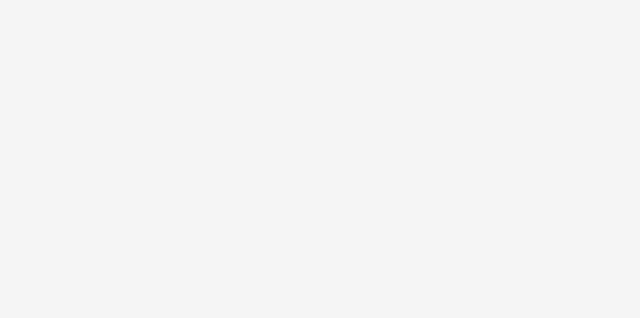
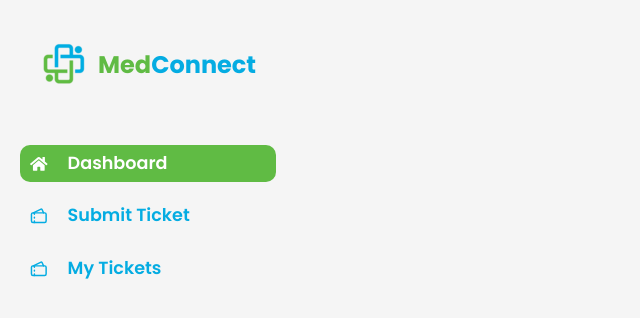
Before and after one commit to lesnaeve/BHSMC_MedConnect, a React (Vite) app: page /employee/dashboard in a window 1280 px wide. Shown: the top 318 px of the page, without its empty margins (0-640 px from the left). Built offline with nearby package versions, Linux system fonts and the light colour scheme.

Commit message:
employee ui 30%

```diff
--- a/src/App.jsx
+++ b/src/App.jsx
@@ -8,6 +8,8 @@ import Admin_Reports from './assets/pages/Admin/Admin_Reports';
 import Admin_Announcements from './assets/pages/Admin/Admin_Announcements';
 import Admin_FAQsManagement from './assets/pages/Admin/Admin_FAQsManagement';
 import Employee_Dashboard from './assets/pages/Employee/Employee_Dashboard';
+import Employee_MyTickets from './assets/pages/Employee/Employee_MyTickets';
+import Employee_SubmitTicket from './assets/pages/Employee/Employee_SubmitTicket';
 
 const App = () => {
   return (
@@ -21,6 +23,8 @@ const App = () => {
       <Route path="/admin/announcements" element={<Admin_Announcements />} />
       <Route path="/admin/faqs_management" element={<Admin_FAQsManagement />} />
       <Route path="/employee/dashboard" element={<Employee_Dashboard />} />
+      <Route path="/employee/my_tickets" element={<Employee_MyTickets />} />
+      <Route path="/employee/submit_ticket" element={<Employee_SubmitTicket />} />
       </Routes>
     </Router>
   );
--- a/src/assets/pages/Employee/Employee_Dashboard.jsx
+++ b/src/assets/pages/Employee/Employee_Dashboard.jsx
@@ -1,8 +1,18 @@
-import React from 'react'
+import React, {useEffect} from 'react'
+import './Employee_layout.css'
+import Employee_Sidebar from '../components/Employee/Dashboard/EmployeeDashboard_Sidebar/EmployeeDashboard_Sidebar'
 
 const Employee_Dashboard = () => {
+  useEffect(() => {
+    document.title = "MedConnect | Employee - Dashboard"
+  })
+
   return (
-    <div>
+    <div className='employee-body'>
+      <div className='employee-display'>
+        <Employee_Sidebar />
+
+      </div>
 
     </div>
   )
--- /dev/null
+++ b/src/assets/pages/Employee/Employee_MyTickets.jsx
@@ -0,0 +1,11 @@
+import React from 'react'
+
+const Employee_MyTickets = () => {
+  return (
+    <div>
+
+    </div>
+  )
+}
+
+export default Employee_MyTickets
--- /dev/null
+++ b/src/assets/pages/Employee/Employee_Sidebar.css
@@ -0,0 +1,47 @@
+.employee-menu{
+    display: flex;
+    flex-direction: column;
+    gap: 2.3rem;
+    height: 94vh;
+}
+
+.employee-menu-logo{
+    text-align: center;
+    padding: 20px;
+    align-items: center;
+    display: flex;
+    gap: 10px;
+}
+
+.color1{
+    color: #60bb44;
+}
+
+.color2{
+    color: #04ace2;
+}
+
+.employee-menu-list{
+    display: flex;
+    flex-direction: column;
+    gap: 15px;
+}
+
+.employee-menu-list .item{
+    display: flex;
+    align-items: center;
+    gap: 20px;
+    font-size: 1.1rem;
+    text-decoration: none;
+    font-weight: 600;
+    padding: 10px;
+    border-radius: 10px;
+    transition: 0.3s ease-in-out;
+    color: #04ace2;
+}
+
+.employee-menu-list .item:hover,
+.active{
+    background-color: #60bb44;
+    color: #fff !important;
+}
--- /dev/null
+++ b/src/assets/pages/Employee/Employee_SubmitTicket.jsx
@@ -0,0 +1,21 @@
+import React, {useEffect} from 'react'
+import './Employee_layout.css'
+import SubmitTicket_Sidebar from '../components/Employee/SubmitTicket/SubmitTicket_Sidebar'
+
+const Employee_SubmitTicket = () => {
+  useEffect(() => {
+    document.title = 'MedConnect | Employee - Submit Ticket'
+  })
+
+  return (
+    <div className='employee-body'>
+      <div className='employee-display'>
+        <SubmitTicket_Sidebar />
+
+      </div>
+
+    </div>
+  )
+}
+
+export default Employee_SubmitTicket
--- /dev/null
+++ b/src/assets/pages/Employee/Employee_layout.css
@@ -0,0 +1,18 @@
+.employee-body{
+    padding: 20px;
+}
+
+.employee-display{
+    display: flex;
+    gap: 20px;
+}
+
+.employee-main-content{
+    background: #fff;
+    flex: 1;
+    border-radius: 20px;
+    padding: 2rem;
+    display: flex;
+    gap: 1.5rem;
+    justify-content: space-between;
+}
--- /dev/null
+++ b/src/assets/pages/components/Employee/Dashboard/EmployeeDashboard_Sidebar/EmployeeDashboard_Sidebar.jsx
@@ -0,0 +1,28 @@
+import React from 'react'
+import '../../../../Employee/Employee_Sidebar.css'
+import { FaHome } from "react-icons/fa";
+import { LuTickets } from "react-icons/lu";
+
+import menu_logo from '../../../../../img/Sidebar/logo.png'
+
+const EmployeeDashboard_Sidebar = () => {
+  return (
+    <div className='employee-menu'>
+            <div className='employee-menu-logo'>
+              <img src={menu_logo} alt='' />
+              <h2>
+                <span className='color1'>Med</span><span className='color2'>Connect</span>
+              </h2>
+            </div>
+            <div className='employee-menu-list'>
+                <a href='/employee/dashboard' className='item active'><FaHome />Dashboard</a>
+                <a href='/employee/submit_ticket' className='item'><LuTickets />Submit Ticket</a>
+                <a href='/employee/my_tickets' className='item'><LuTickets />My Tickets</a>
+
+            </div>
+
+        </div>
+  )
+}
+
+export default EmployeeDashboard_Sidebar
--- /dev/null
+++ b/src/assets/pages/components/Employee/SubmitTicket/SubmitTicket_Sidebar.jsx
@@ -0,0 +1,25 @@
+import React from 'react'
+import '../../../Employee/Employee_Sidebar.css'
+import { FaHome } from "react-icons/fa";
+import { LuTickets } from "react-icons/lu";
+import menu_logo from '../../../../img/Sidebar/logo.png'
+
+const SubmitTicket_Sidebar = () => {
+  return (
+    <div className='employee-menu'>
+      <div className='employee-menu-logo'>
+        <img src={menu_logo} alt='' />
+        <h2>
+            <span className='color1'>Med</span><span className='color2'>Connect</span>
+        </h2>
+      </div>
+      <div className='employee-menu-list'>
+            <a href='/employee/dashboard' className='item'><FaHome />Dashboard</a>
+            <a href='/employee/submit_ticket' className='item active'><LuTickets />Submit Ticket</a>
+            <a href='/employee/my_tickets' className='item'><LuTickets />My Tickets</a>
+      </div>
+    </div>
+  )
+}
+
+export default SubmitTicket_Sidebar
```
Also changed, not shown: src/assets/pages/components/Employee/MyTickets/MyTickets_Sidebar/MyTicktets_Sidebar.jsx (added).
